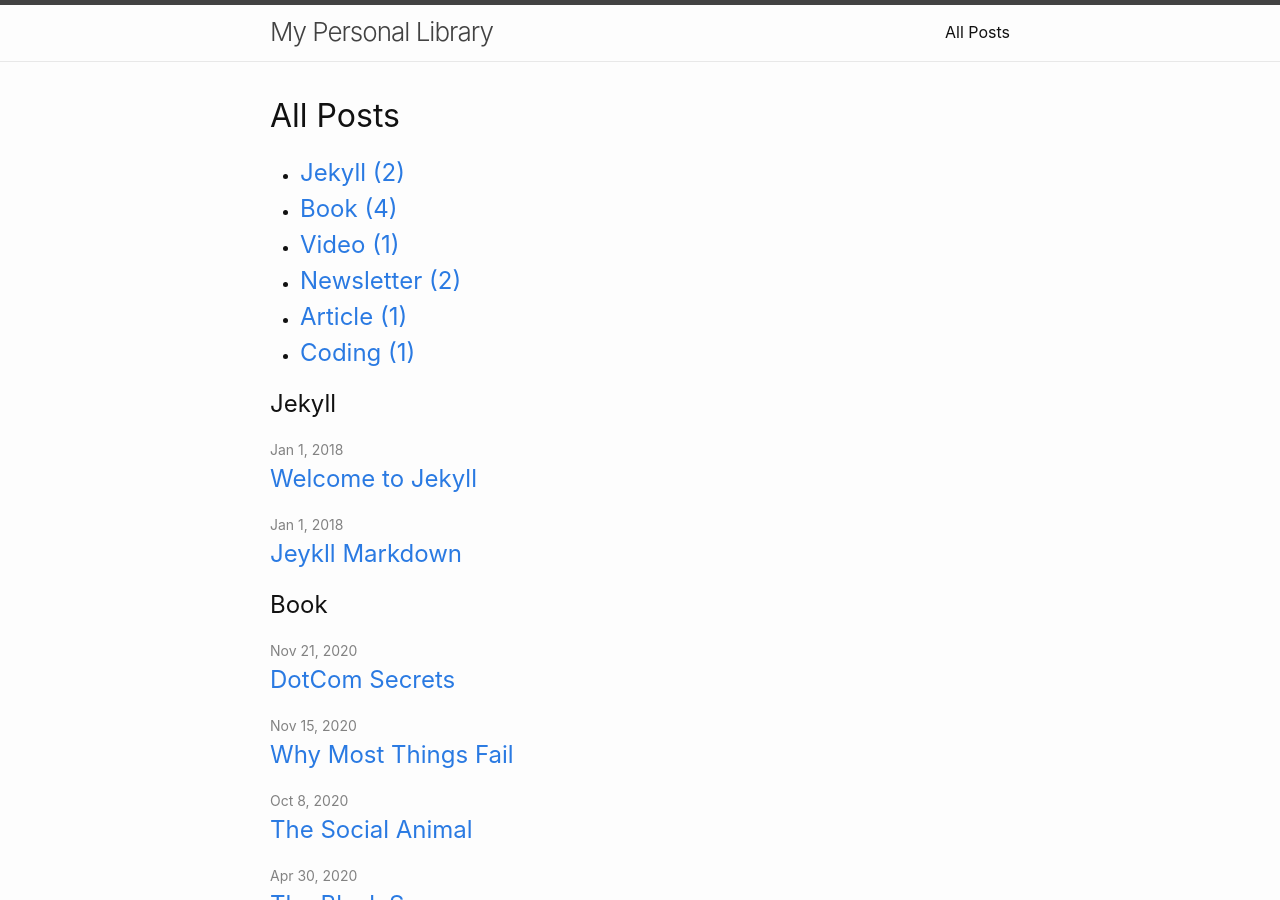
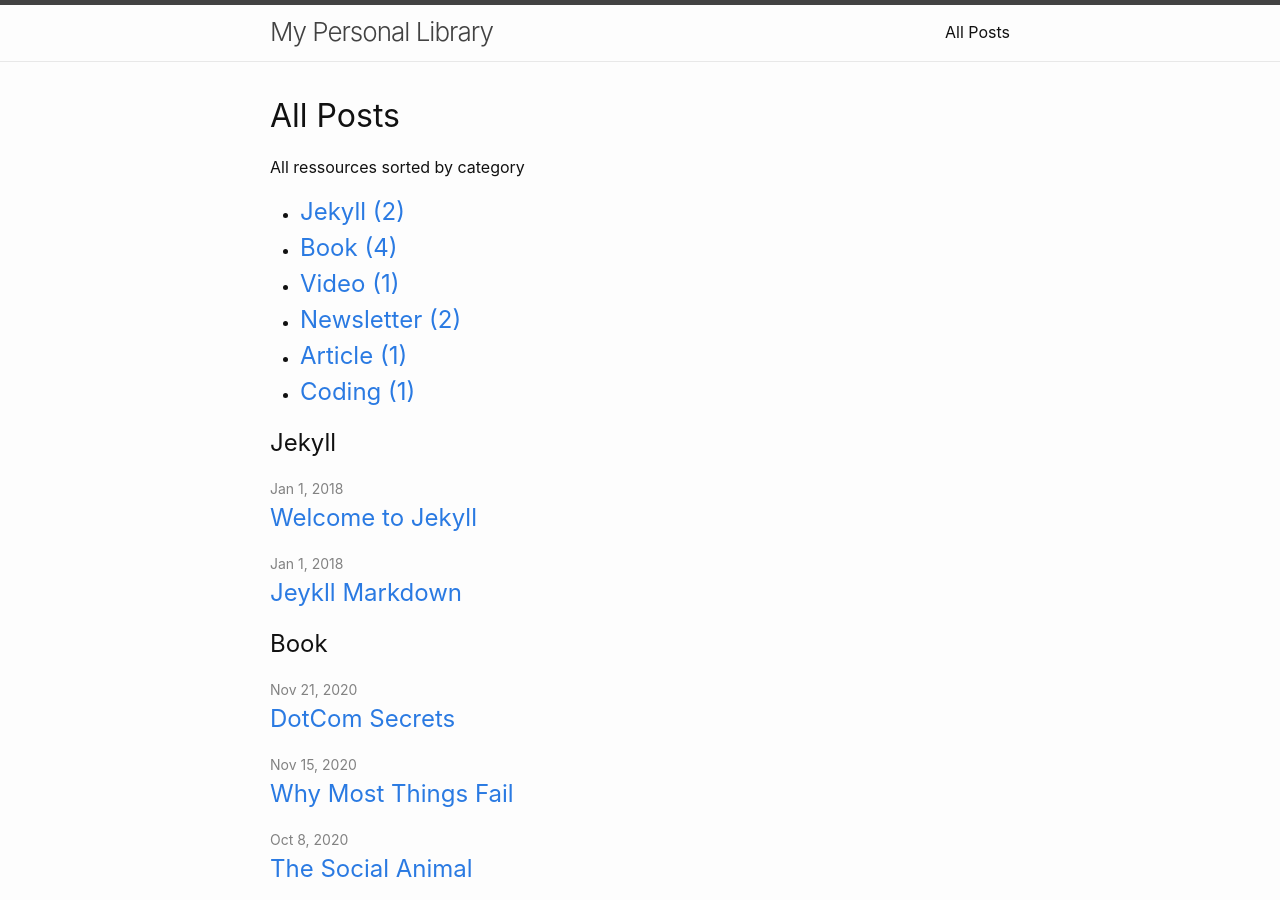
Before and after one commit to na-code/na-site, a Jekyll site: the page built from pages/all_post.md, in a window 1280 px wide and 900 px high. Built offline with Jekyll 4.4.1, drawn with Linux system fonts in a browser that asks for light colours.

Commit message:
Update all_post.md

```diff
--- a/pages/all_post.md
+++ b/pages/all_post.md
@@ -2,3 +2,5 @@
 layout: all_post
 title: All Posts
 ---
+
+All ressources sorted by category
```
